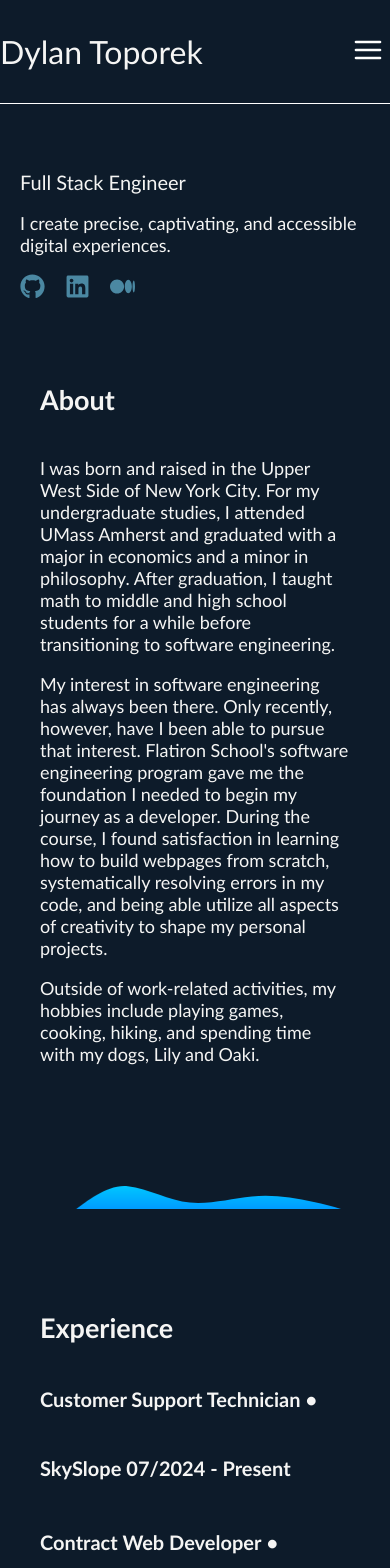
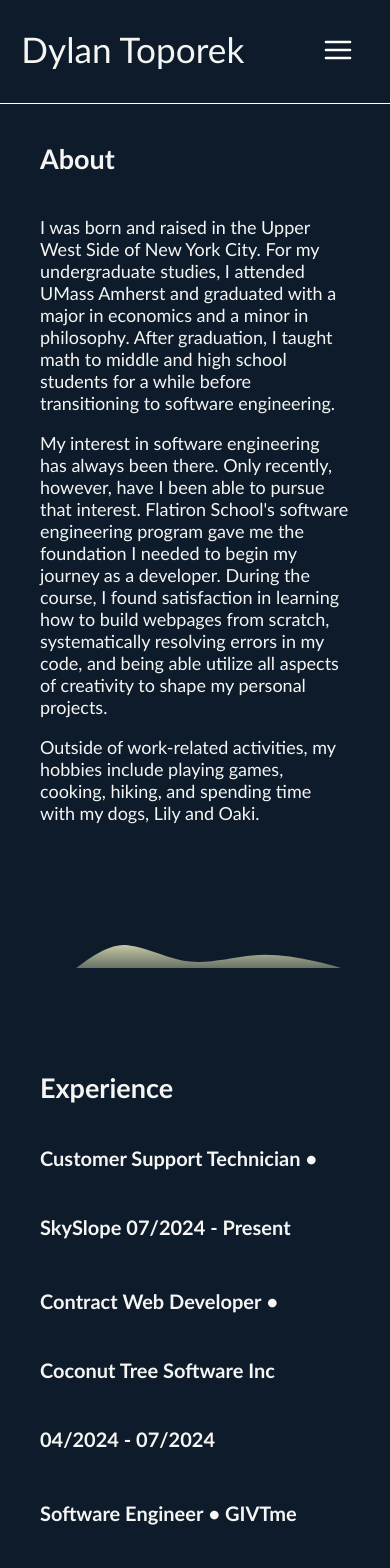
Before and after one commit to dylantoporek/new-portfolio, a Next.js app: page / in a window 390 px wide. Shown: the top 1568 px of the page. Built offline with nearby package versions, Linux system fonts and the light colour scheme.

Commit message:
color fixes

```diff
--- a/app/components/leftSide/LeftSide.tsx
+++ b/app/components/leftSide/LeftSide.tsx
@@ -22,13 +22,24 @@ export const LeftSide = () => {
 
   return isMobile ?
     (
-    <div className='flex flex-col'>
-        <div className='flex flex-row justify-between'>
+    <div>
+        <div
+        style={{
+            marginBottom: 40
+        }}>
         <Heading/>
-        <NavElements/>
+        {/* <NavElements/> */}
         </div>
+        {/* <div
+        style={{
+            display: 'flex',
+            justifyContent: 'center',
+            width: '100%',
+            // backgroundColor: 'red'
+        }}>
+            <SocialLinks/>
+        </div> */}
 
-        <SocialLinks/>
     </div>
    )
    :
--- a/app/components/leftSide/heading/Heading.tsx
+++ b/app/components/leftSide/heading/Heading.tsx
@@ -1,8 +1,8 @@
 'use client'
 import styles from '../../../styles/leftSide.module.css'
-import { position } from '@chakra-ui/react'
 import SideMenu from '../../sideMenu'
 import {useState, useEffect} from 'react'
+import { motion} from 'framer-motion'
 export const Heading = () => {
 const [isMobile, setIsMobile] = useState(false);
 
@@ -39,27 +39,34 @@ const [isMobile, setIsMobile] = useState(false);
                 display: 'flex',
                 alignItems: 'center',
                 justifyContent: 'space-between',
-                borderBottom: '1px solid white'
+                borderBottom: '1px solid white',
             }}>
-                <p
-                onClick={scrollToTop}
-                style={{
-                    fontSize: isMobile ? 32 : 48,
-                    cursor: 'pointer'
+                <motion.div
+                whileHover={{ scale: 1.1, y: -2 }}>
+                    <p
+                    onClick={scrollToTop}
+                    style={{
+                        fontSize: isMobile ? 32 : 48,
+                        cursor: 'pointer',
+                        marginLeft: '30px'
 
-                }}>Dylan Toporek</p>
+                    }}>
+                        Dylan Toporek
+                    </p>
+                </motion.div>
+
                 <SideMenu/>
             </div>
 
-            <div
+            {/* <div
             style={{
                 position: isMobile ? 'relative' : "unset",
                 marginTop: isMobile ? 150: 0,
-                marginBottom: isMobile ? 0: 0
+                marginBottom: isMobile ? 100: 0
             }}>
                 <h2 className={styles.title}>Full Stack Engineer</h2>
                 <p className={styles.text}>I create precise, captivating, and accessible digital experiences.</p>
-            </div>
+            </div> */}
 
         </div>
     ) :
--- a/app/components/leftSide/navElements/NavElements.tsx
+++ b/app/components/leftSide/navElements/NavElements.tsx
@@ -72,7 +72,7 @@ const handleScroll = (section: string) => {
 
   // Calculate the center of the viewport and the element
   const windowHeight = window.innerHeight;
-  const centerPosition = elementPosition - (windowHeight / 6.25);
+  const centerPosition = elementPosition - (windowHeight / 5.5);
 
   // Scroll to the section and center it
   window.scrollTo({
@@ -99,12 +99,12 @@ const handleScroll = (section: string) => {
           onMouseLeave={() => {
             setTarget('')
           }}
-          whileHover={{ scale: 1.1, x: 10 }}
+          whileHover={{ scale: 1.1, y: -2 }}
           transition={{ type: "spring", stiffness: 200 }}
           onClick={() => handleScroll(section)}
           style={{
             cursor: "pointer",
-            color: activeSection === section || target === section ? "#00c6ff" : "#fff", // Highlight active section
+            color: activeSection === section || target === section ? "#C5C9A4" : "#fff", // Highlight active section
           }}
         >
           <Line isHovered={hover && target === section} />
--- a/app/components/rightSide/RightSide.tsx
+++ b/app/components/rightSide/RightSide.tsx
@@ -5,6 +5,7 @@ import { Projects } from './Projects/Projects'
 import { useRef, useEffect } from 'react'
 import {motion} from 'framer-motion'
 import Wave from '../wave'
+import Divider from '../divider'
 
 
 export const RightSide = () => {
--- a/app/components/sideMenu.tsx
+++ b/app/components/sideMenu.tsx
@@ -71,15 +71,21 @@ const SideMenu = () => {
   }, []);
 
   return (
-    <motion.div>
+    <motion.div
+     style={{
+      marginRight: '30px'
+     }}>
       {/* Hamburger Button */}
       {!isOpen && (
+        <motion.div
+          whileHover={{ y: -2, scale: 1.1 }}>
           <button onClick={toggleMenu} style={{
           //   position: "fixed",
             top: 30,
             right: 0,
             background: 'transparent',
-          border: 'none'
+            border: 'none',
+            cursor: 'pointer'
           }}>
             <svg width="32" height="32" viewBox="0 0 24 24" stroke="white" strokeWidth="2" strokeLinecap="round">
               <line x1="3" y1="6" x2="21" y2="6" />
@@ -87,6 +93,8 @@ const SideMenu = () => {
               <line x1="3" y1="18" x2="21" y2="18" />
             </svg>
           </button>
+        </motion.div>
+
       )}
 
       {/* Side Menu */}
@@ -103,26 +111,37 @@ const SideMenu = () => {
           right: 0, // Fix the menu to the right side
           height: '100%',
           padding: '8px',
-          backgroundColor: 'gray', // Adjusted to gray for better visibility
+          backgroundColor: '#C5C9A4', // Adjusted to gray for better visibility
+          color: 'black',
           display: 'flex',
           flexDirection: 'column',
           gap: 50, // Adjust gap if needed
           minWidth: '150px', // Set a minimum width for the side menu
         }}
       >
+        <motion.div
+         whileHover={{ y: -2, scale: 1.1 }}
+         style={{
+           alignSelf: 'end',
+           marginTop: '10px',
+         }}>
           <button onClick={toggleMenu}
             style={{
-            alignSelf: 'end',
               background: 'transparent',
               border: 'none',
-            color: 'white'
+              color: 'black',
+              cursor: 'pointer',
+              fontSize: '20px'
           }}>
             ✕
           </button>
+        </motion.div>
+
 
         <nav style={{
             display: 'flex',
             flexDirection: 'column',
+            alignItems: 'center',
             gap: 30 // Adjust space between links
         }}>
           {navItems.map(({ id, label }) => (
@@ -132,7 +151,10 @@ const SideMenu = () => {
               className={`cursor-pointer text-lg p-2 transition ${
                 activeSection === id ? "#FF6F61" : "text-white"
               }`}
-              whileHover={{ x: 10, scale: 1.1 }}
+              whileHover={{ y: -2, scale: 1.1 }}
+              style={{
+                cursor: 'pointer'
+              }}
             >
               {label}
             </motion.div>
--- a/app/components/wave.tsx
+++ b/app/components/wave.tsx
@@ -36,8 +36,8 @@ const Wave = () => {
       <svg xmlns="http://www.w3.org/2000/svg" viewBox="0 0 1440 216" className="wave">
         <defs>
           <linearGradient id="waveGradient" x1="0%" y1="0%" x2="0%" y2="100%">
-            <stop offset="0%" style={{ stopColor: "#00c6ff", stopOpacity: 1 }} />
-            <stop offset="100%" style={{ stopColor: "#0072ff", stopOpacity: 1 }} />
+            <stop offset="0%" style={{ stopColor: "#C5C9A4", stopOpacity: 1 }} />
+            <stop offset="100%" style={{ stopColor: "#0D1B2A", stopOpacity: 1 }} />
           </linearGradient>
         </defs>
         <path fill="url(#waveGradient)" fillOpacity="1" d={wavePath}></path>
--- a/app/styles/leftSide.module.css
+++ b/app/styles/leftSide.module.css
@@ -63,8 +63,8 @@
 }
 
 .line {
-    width: 50px;
-    height: 1px;
+    width: 20%;
+    height: 2px;
 }
 
 .socials{
--- a/package.json
+++ b/package.json
@@ -14,8 +14,10 @@
     "@fortawesome/free-regular-svg-icons": "^6.5.2",
     "@fortawesome/free-solid-svg-icons": "^6.5.2",
     "@fortawesome/react-fontawesome": "^0.2.2",
+    "@gsap/react": "^2.1.2",
     "@reduxjs/toolkit": "^2.2.0",
     "framer-motion": "^11.2.10",
+    "gsap": "^3.12.7",
     "next": "latest",
     "react": "^18.2.0",
     "react-device-detect": "^2.2.3",
```
Also changed, not shown: app/components/divider.tsx (added, +76 -0 lines), 1 other file (tests, documents, lock files or other folders). Lines whose indentation alone changed are shown as unchanged.
